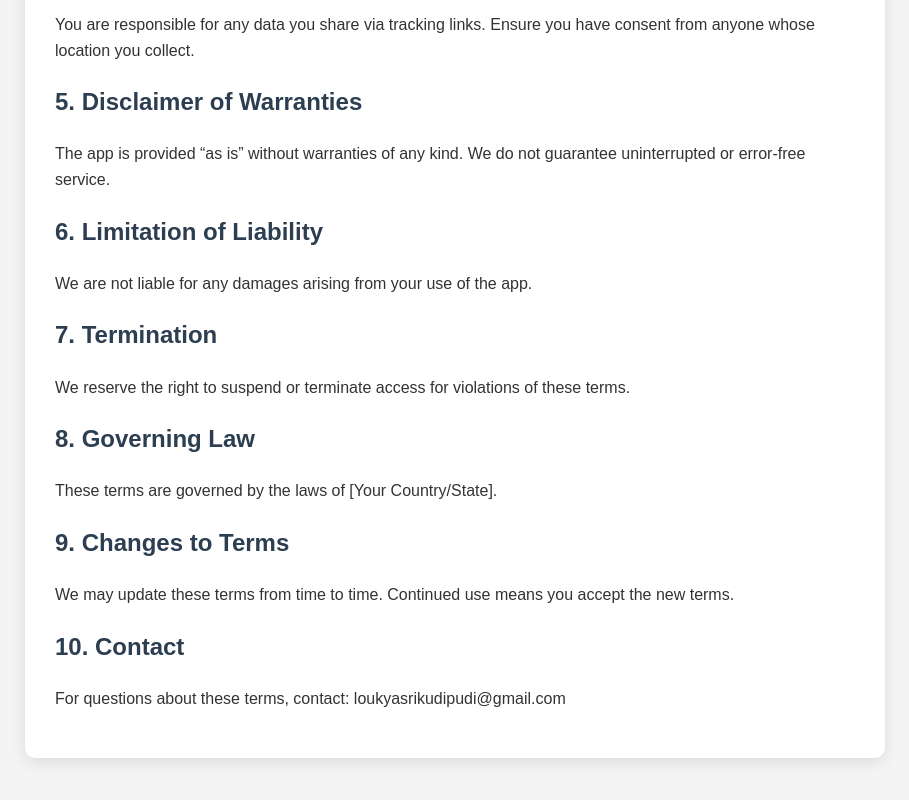
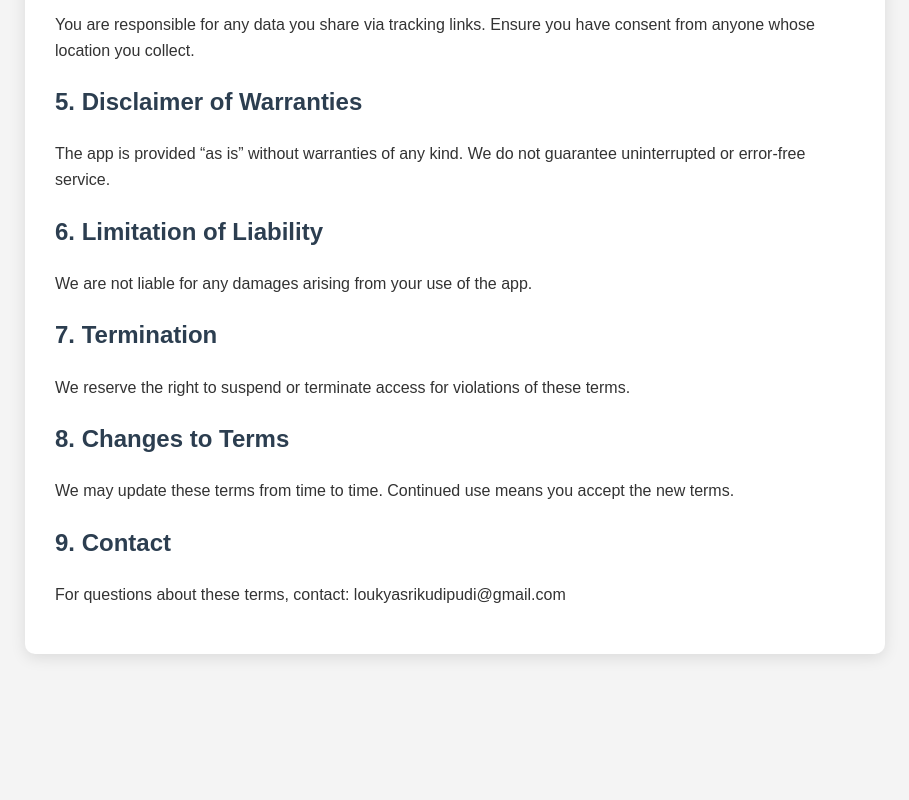
Before and after one commit to LoukyaSriKudipudi/locationsaver, a website: page public/terms.html in a window 1280 px wide. Shown: the part 670-1470 px from the top of the page, without its empty margins (185-1094 px from the left). After the commit the page ends 1374 px from the top, so only its background shows below. Drawn offline with Linux system fonts and the light colour scheme.

Commit message:
add terms

```diff
--- a/public/terms.html
+++ b/public/terms.html
@@ -88,16 +88,13 @@
         these terms.
       </p>
 
-      <h2>8. Governing Law</h2>
-      <p>These terms are governed by the laws of [Your Country/State].</p>
-
-      <h2>9. Changes to Terms</h2>
+      <h2>8. Changes to Terms</h2>
       <p>
         We may update these terms from time to time. Continued use means you
         accept the new terms.
       </p>
 
-      <h2>10. Contact</h2>
+      <h2>9. Contact</h2>
       <p>
         For questions about these terms, contact: loukyasrikudipudi@gmail.com
       </p>
```
